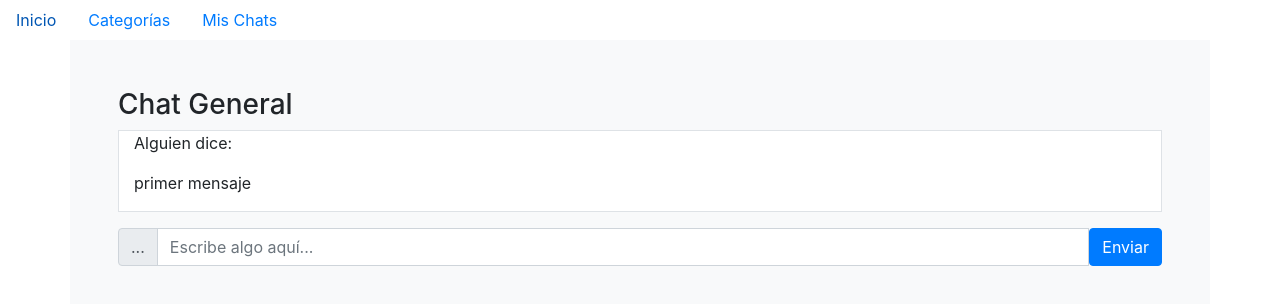
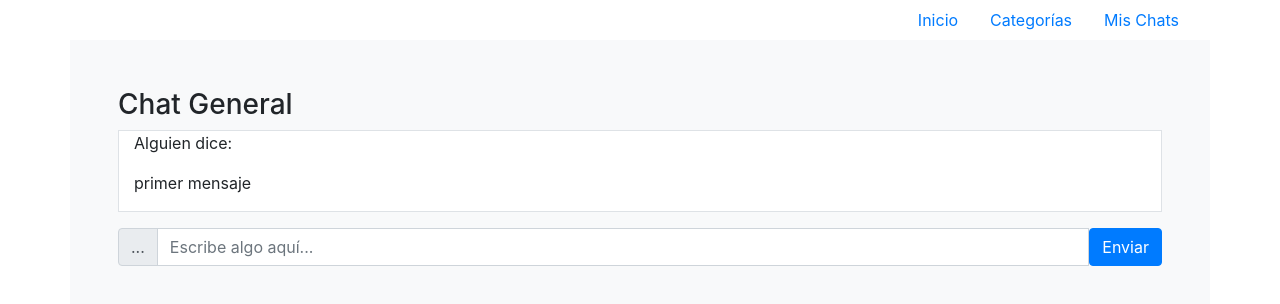
Before and after one commit to Anasu/chatAnonimo, a React (Create React App) app: page / in a window 1280 px wide. Shown: the top 304 px of the page. Built offline with nearby package versions, Linux system fonts and the light colour scheme.

Commit message:
Se alinean objetos a la der

```diff
--- a/src/App.js
+++ b/src/App.js
@@ -17,13 +17,12 @@ class ChatAnonimo extends Component
 
   render()
   {
-    console.log(`desde la app ${this.state.username}`)
-
     return (
       <Router>
         <div>
           <Nav
             activeKey="/"
+            className="justify-content-end container"
             onSelect={(selectedKey) => console.log(`selected ${selectedKey}`)}
           >
             <Nav.Item>
```
Lines whose indentation alone changed are shown as unchanged.
